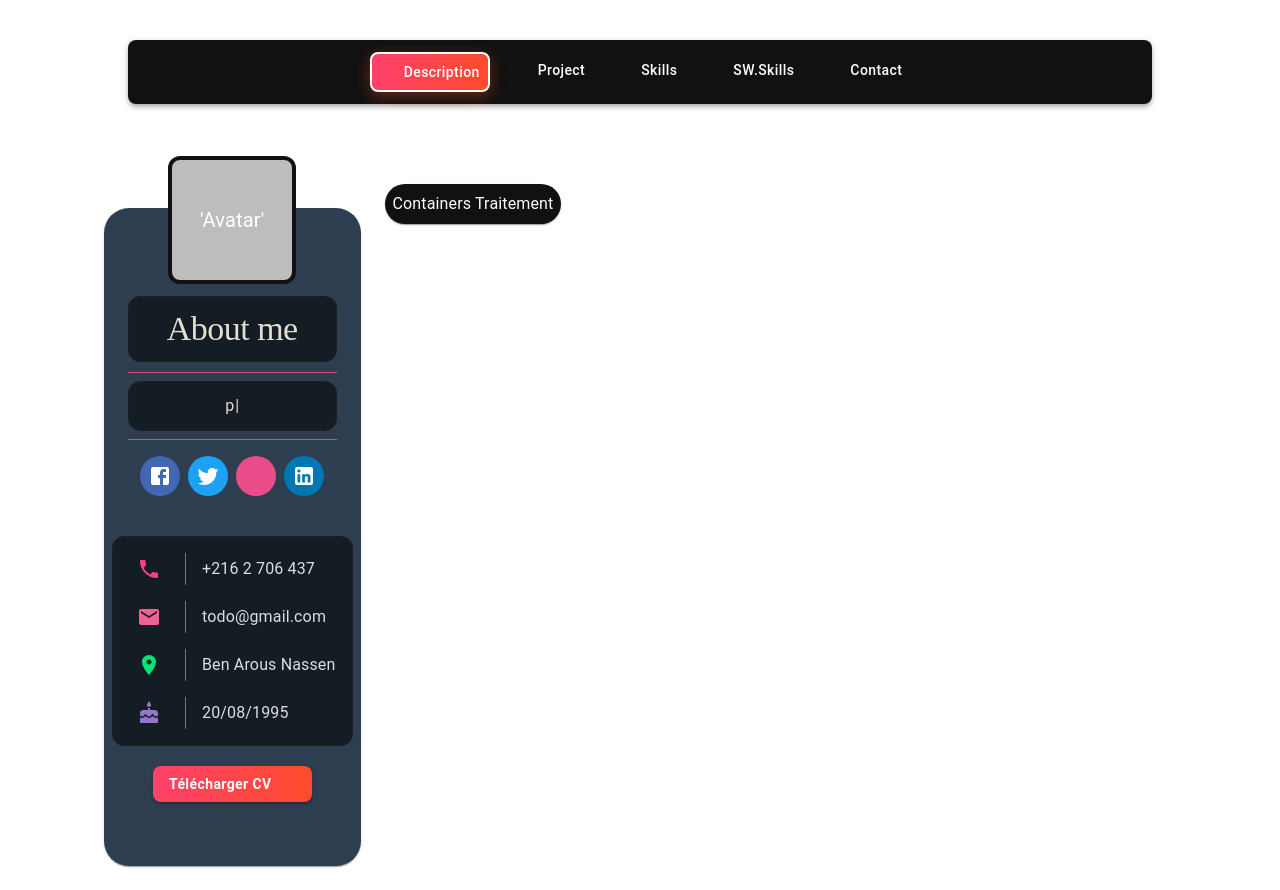
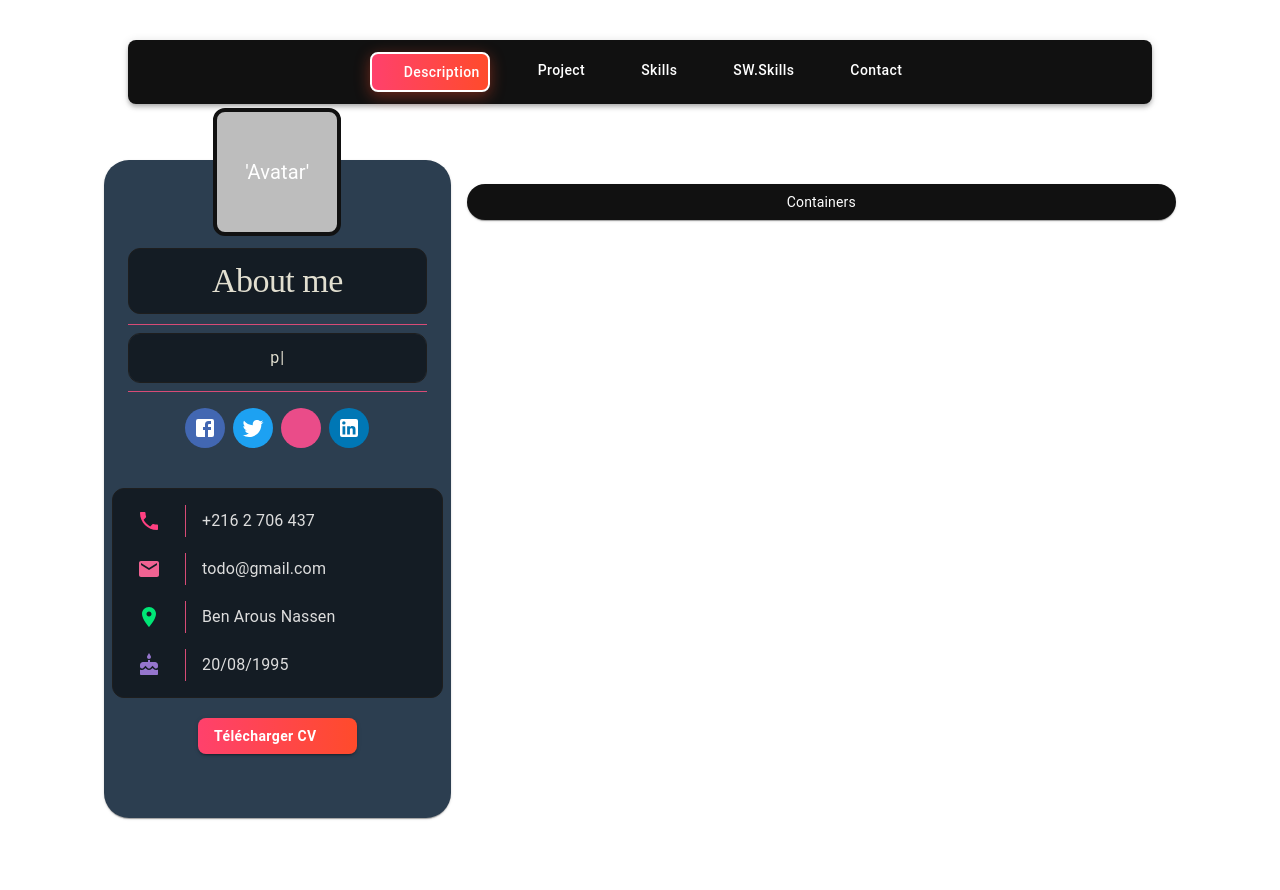
Before and after one commit to safwen-code/todo, a React app in the folder frontend/: page / in a window 1280 px wide. After the commit the page ends 842 px from the top, so only its background shows below. Built offline with nearby package versions, Linux system fonts and the light colour scheme; some icons are missing; the HTML template or start-up script is replaced by a standard one.

Commit message:
up npms star conainers

```diff
--- /dev/null
+++ b/frontend/src/components/Containers.jsx
@@ -0,0 +1,7 @@
+import React from 'react'
+
+const Containers = () => {
+  return <div>Containers</div>
+}
+
+export default Containers
--- a/frontend/src/components/MainContent.jsx
+++ b/frontend/src/components/MainContent.jsx
@@ -5,6 +5,7 @@ import Paper from '@mui/material/Paper'
 import AboutMe from './Content/About/AboutMe'
 import { useState } from 'react'
 import Navbar from './Content/Layout/Navbar'
+import Containers from './Containers'
 
 // Define styled Item component
 const Item = styled(Paper)(({ theme }) => ({
@@ -30,9 +31,9 @@ const MainContent = () => {
         isMobile={isMobile} // pass screen info
       />
       <Box sx={{ flexGrow: 1 }} p={2} mt={2}>
-        <Grid container spacing={3}>
+        <Grid container spacing={2}>
           {/* Left Column */}
-          <Grid item xs={12} md={4} mt={6}>
+          <Grid size={{ xs: 12, md: 4 }}>
             <Item sx={{ bgcolor: '#2C3E50', color: 'white' }}>
               <AboutMe />
             </Item>
@@ -41,8 +42,7 @@ const MainContent = () => {
           {/* Right Column */}
           <Grid
             item
-            xs={12}
-            md={8}
+            size={{ xs: 12, md: 8 }}
             sx={
               {
                 //   height: activeNavItem === 'contact' ? '35rem' : 'auto',
@@ -59,7 +59,7 @@ const MainContent = () => {
 
             {/* Main Content */}
             <Item sx={{ bgcolor: '#111', color: 'white', mt: 3 }}>
-              <Typography>Containers Traitement</Typography>
+              <Containers />
             </Item>
           </Grid>
         </Grid>
```
